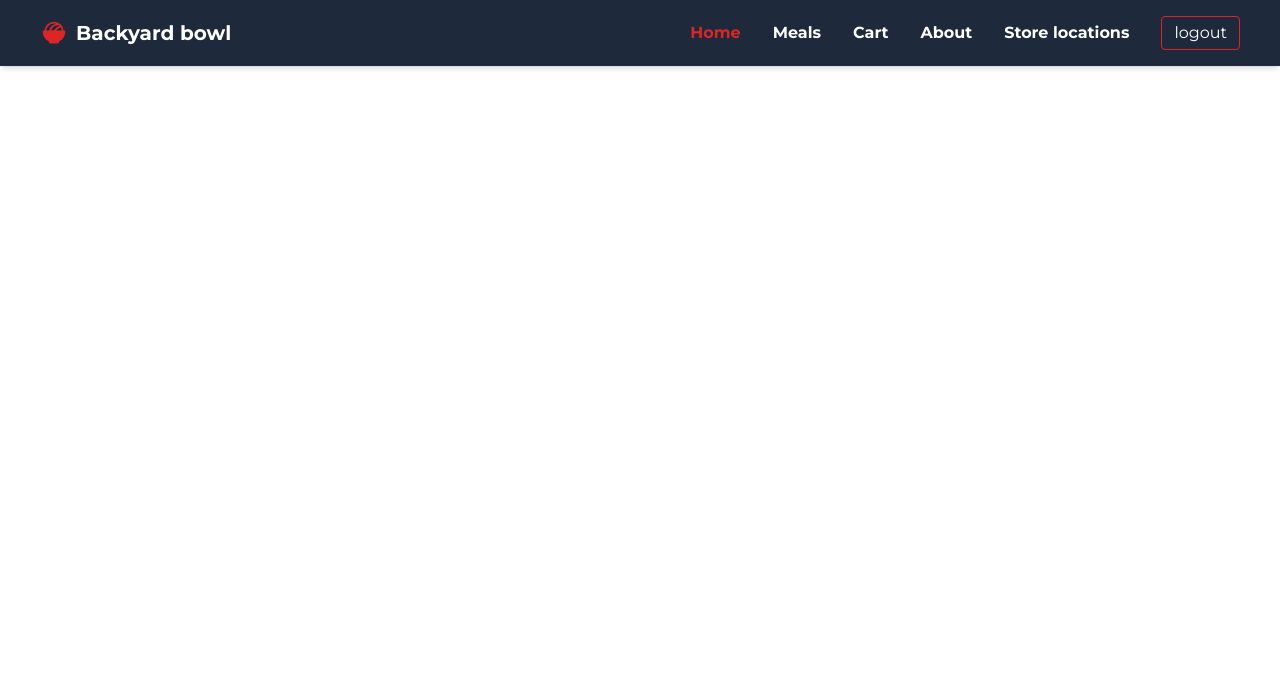
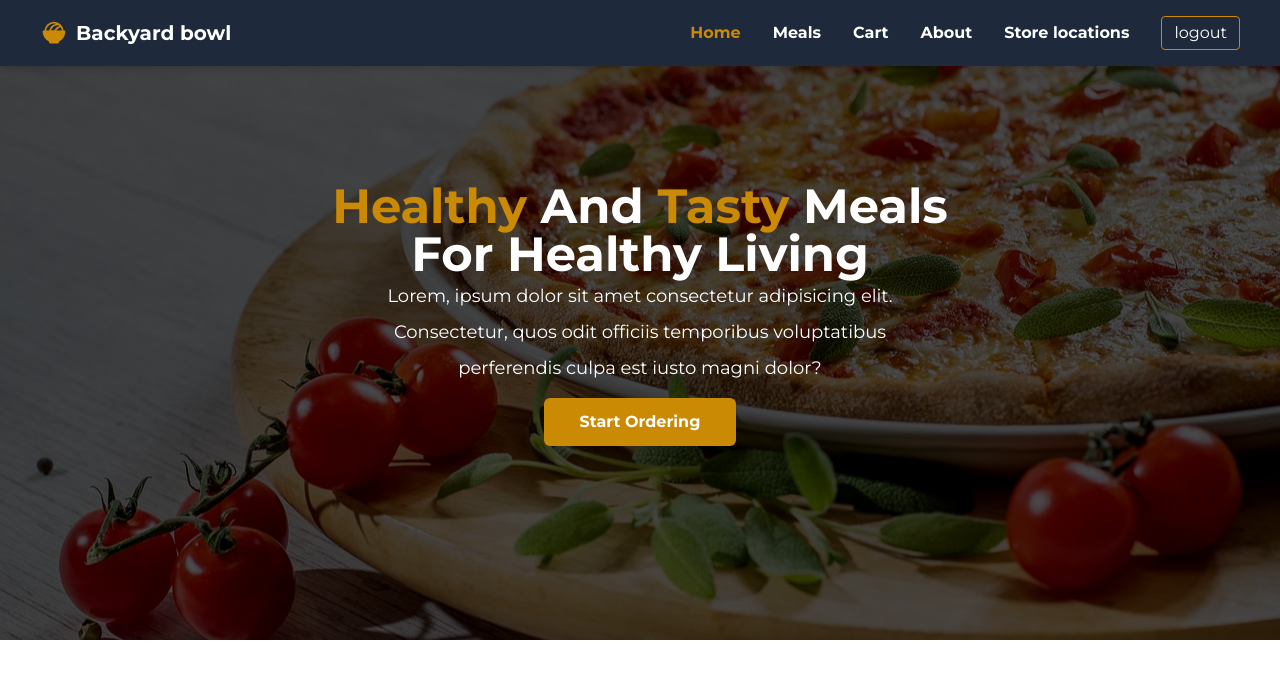
Before and after one commit to Superstahn95/food-app-client, a React (Vite) app: page / in a window 1280 px wide. Shown: the top 678 px of the page. Built offline with nearby package versions, Linux system fonts and the light colour scheme.

Commit message:
added my hero component and made some other changes to the UI

```diff
--- /dev/null
+++ b/src/components/Hero.tsx
@@ -0,0 +1,41 @@
+function Hero() {
+  return (
+    <div
+      style={{
+        backgroundImage: `url(/images/pizza.jpg)`,
+        backgroundSize: "cover",
+        backgroundRepeat: "no-repeat",
+        backgroundPosition: "center",
+      }}
+      className="min-h-[80vh] relative"
+    >
+      <div className="absolute top-0 left-0 w-full h-full bg-black/70 flex items-center justify-center">
+        <div className="text-center">
+          <h1 className="text-5xl 2xl:text-7xl font-montserrat text-white capitalize font-bold">
+            <span className="text-yellow-600">healthy</span> and{" "}
+            <span className="text-yellow-600">tasty</span> meals
+          </h1>
+          <h1 className="text-5xl 2xl:text-7xl font-montserrat text-white capitalize font-bold">
+            for healthy living
+          </h1>
+          <p className="font-montserrat text-white text-center mx-auto text-lg leading-loose w-[40%]">
+            Lorem, ipsum dolor sit amet consectetur adipisicing elit.
+            Consectetur, quos odit officiis temporibus voluptatibus perferendis
+            culpa est iusto magni dolor?
+          </p>
+          <div className="my-3">
+            <button
+              type="button"
+              className="w-[12rem] h-[3rem] py-3 px-4 rounded-md bg-yellow-600 text-white font-bold font-montserrat capitalize"
+            >
+              Start ordering
+            </button>
+          </div>
+        </div>
+        <div />
+      </div>
+    </div>
+  );
+}
+
+export default Hero;
--- a/src/components/Navbar.tsx
+++ b/src/components/Navbar.tsx
@@ -28,7 +28,7 @@ bg-slate-800 text-white"
             to="/"
             className="flex text-2xl cursor-pointer items-center gap-2 w-fit"
           >
-            <PiBowlFoodFill className="w-7 h-7 text-red-600" />
+            <PiBowlFoodFill className="w-7 h-7 text-yellow-600" />
             <span className="font-bold text-sm md:text-xl">Backyard bowl</span>
           </NavLink>
 
@@ -58,7 +58,7 @@ bg-slate-800 text-white"
               >
                 <NavLink
                   className={({ isActive }) =>
-                    isActive ? "text-red-600" : "text-white"
+                    isActive ? "text-yellow-600" : "text-white"
                   }
                   to={link.link}
                 >
@@ -68,7 +68,7 @@ bg-slate-800 text-white"
             ))}
             <button
               type="button"
-              className="text-white bg-transparent border border-red-600  py-1 px-3 md:ml-8 rounded md:static"
+              className="text-white bg-transparent border border-yellow-600  py-1 px-3 md:ml-8 rounded md:static"
             >
               logout
             </button>
--- a/src/pages/Home.tsx
+++ b/src/pages/Home.tsx
@@ -1,21 +1,11 @@
 import Navbar from "../components/Navbar";
+import Hero from "../components/Hero";
 
 function Home() {
   return (
     <>
       <Navbar />
-      {/* <div
-        style={{
-          backgroundImage: `url(/images/apples.jpg)`,
-          backgroundSize: "cover",
-          backgroundRepeat: "no-repeat",
-          backgroundPosition: "center",
-        }}
-        className="min-h-screen relative"
-      >
-        <div className="absolute top-0 left-0 w-full h-full bg-black/40" />
-        Home
-      </div> */}
+      <Hero />
     </>
   );
 }
```
